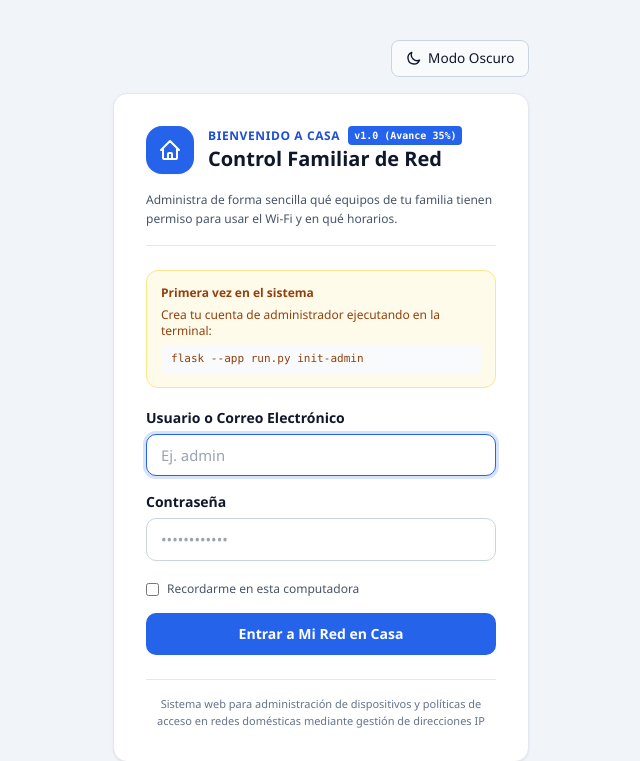
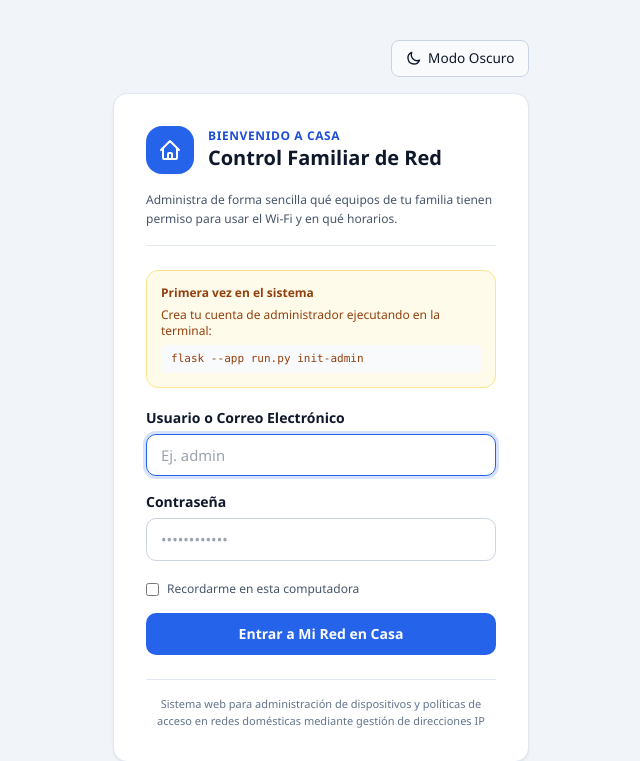
Before and after one commit to GITALETS/NetGuard, a Flask app: page /auth/login in a window 1280 px wide. Shown: the top 761 px of the page, without its empty margins (319-959 px from the left). Run offline with Flask 3, Linux system fonts and the light colour scheme; some libraries are stand-ins or nearby versions.

Commit message:
style: Estandarizacion de pie de pagina y version del sistema

```diff
--- a/app/templates/auth/login.html
+++ b/app/templates/auth/login.html
@@ -23,10 +23,7 @@
         </svg>
       </div>
       <div>
-        <div class="flex items-center gap-2">
-          <span class="text-xs font-semibold uppercase tracking-wider text-cyan-400">Bienvenido a casa</span>
-          <span class="text-[10px] font-bold px-1.5 py-0.5 rounded bg-blue-600 text-white font-mono-code">v1.0 (Avance 35%)</span>
-        </div>
+        <div class="text-xs font-semibold uppercase tracking-wider text-cyan-400">Bienvenido a casa</div>
         <h1 class="text-xl font-bold theme-text-primary">Control Familiar de Red</h1>
       </div>
     </div>
--- a/app/templates/base.html
+++ b/app/templates/base.html
@@ -33,10 +33,7 @@
           </div>
           <div class="min-w-0">
             <div class="font-bold text-base theme-text-primary truncate">Mi Red en Casa</div>
-            <div class="flex items-center gap-1.5 mt-0.5">
-              <span class="text-[10px] font-bold px-1.5 py-0.5 rounded bg-blue-600 text-white font-mono-code">v1.0</span>
-              <span class="text-[11px] font-semibold text-cyan-400">Avance 35%</span>
-            </div>
+            <div class="text-xs theme-text-muted truncate">Control Familiar Wi-Fi</div>
           </div>
         </a>
         <button id="mobile-menu-close" type="button" class="lg:hidden theme-text-secondary p-1.5 rounded-lg hover:bg-slate-800">
@@ -139,10 +136,7 @@
             <svg class="w-5 h-5" fill="none" viewBox="0 0 24 24" stroke="currentColor" stroke-width="2"><path stroke-linecap="round" stroke-linejoin="round" d="M4 6h16M4 12h16M4 18h16"/></svg>
           </button>
           <div class="min-w-0">
-            <div class="flex items-center gap-2 flex-wrap">
-              <h1 class="text-lg lg:text-xl font-bold theme-text-primary truncate">{% block page_header %}Mi Red en Casa{% endblock %}</h1>
-              <span class="px-2 py-0.5 rounded-md text-[11px] font-bold bg-blue-950 text-blue-300 border border-blue-700/60 font-mono-code">v1.0 (Avance 35%)</span>
-            </div>
+            <h1 class="text-lg lg:text-xl font-bold theme-text-primary truncate">{% block page_header %}Mi Red en Casa{% endblock %}</h1>
             <p class="text-xs lg:text-sm theme-text-secondary truncate">{% block page_subtitle %}Administración sencilla de equipos y horarios familiares{% endblock %}</p>
           </div>
         </div>
@@ -187,9 +181,9 @@
 
       <!-- Pie de página discreto con título académico oficial -->
       <footer class="px-5 lg:px-8 py-4 border-t border-slate-800/80 text-xs theme-text-muted flex flex-col sm:flex-row items-center justify-between gap-2 max-w-7xl w-full mx-auto">
-        <span><strong>Proyecto de Tesis (Avance 35%):</strong> {{ PROJECT_TITLE }}</span>
+        <span><strong>Proyecto de Tesis:</strong> {{ PROJECT_TITLE }}</span>
         <span class="whitespace-nowrap">
-          Base de Datos: <strong>MySQL 8.0+</strong> &bull; {% if ADAPTER_IS_SIMULATED %}Modo Demostración Activo{% else %}Modo Registro Local{% endif %}
+          Versión <strong>1.0</strong> &bull; Base de Datos: <strong>MySQL</strong>
         </span>
       </footer>
     </div>
--- a/config.py
+++ b/config.py
@@ -19,7 +19,7 @@ PROJECT_TITLE = (
     "en redes domésticas mediante gestión de direcciones IP"
 )
 PROJECT_SHORT_NAME = "NetGuard Home IP"
-PROJECT_VERSION = "1.0.0 (Avance 35%)"
+PROJECT_VERSION = "1.0"
 
 
 def sanitize_database_uri(uri: str) -> str:
```
